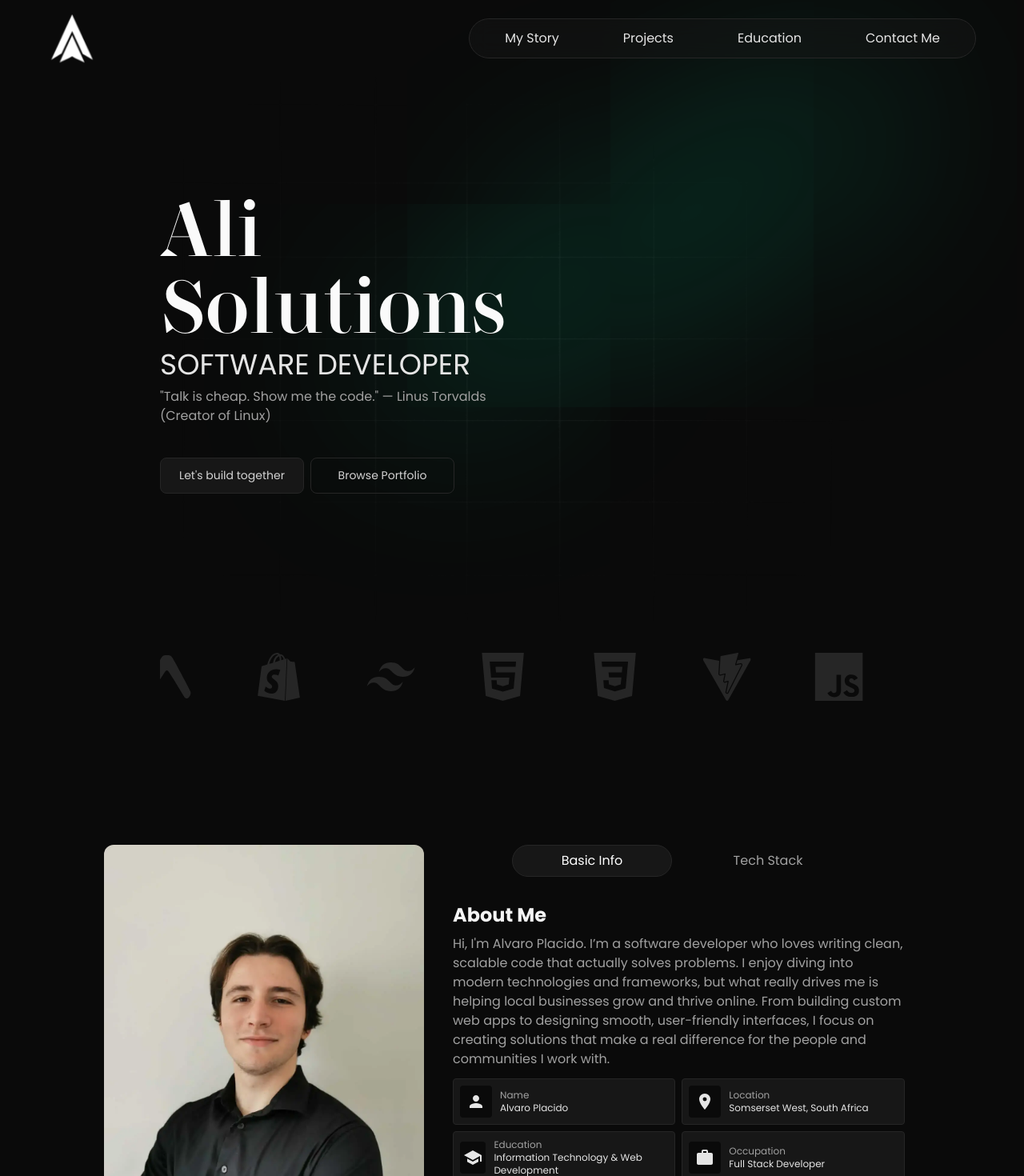
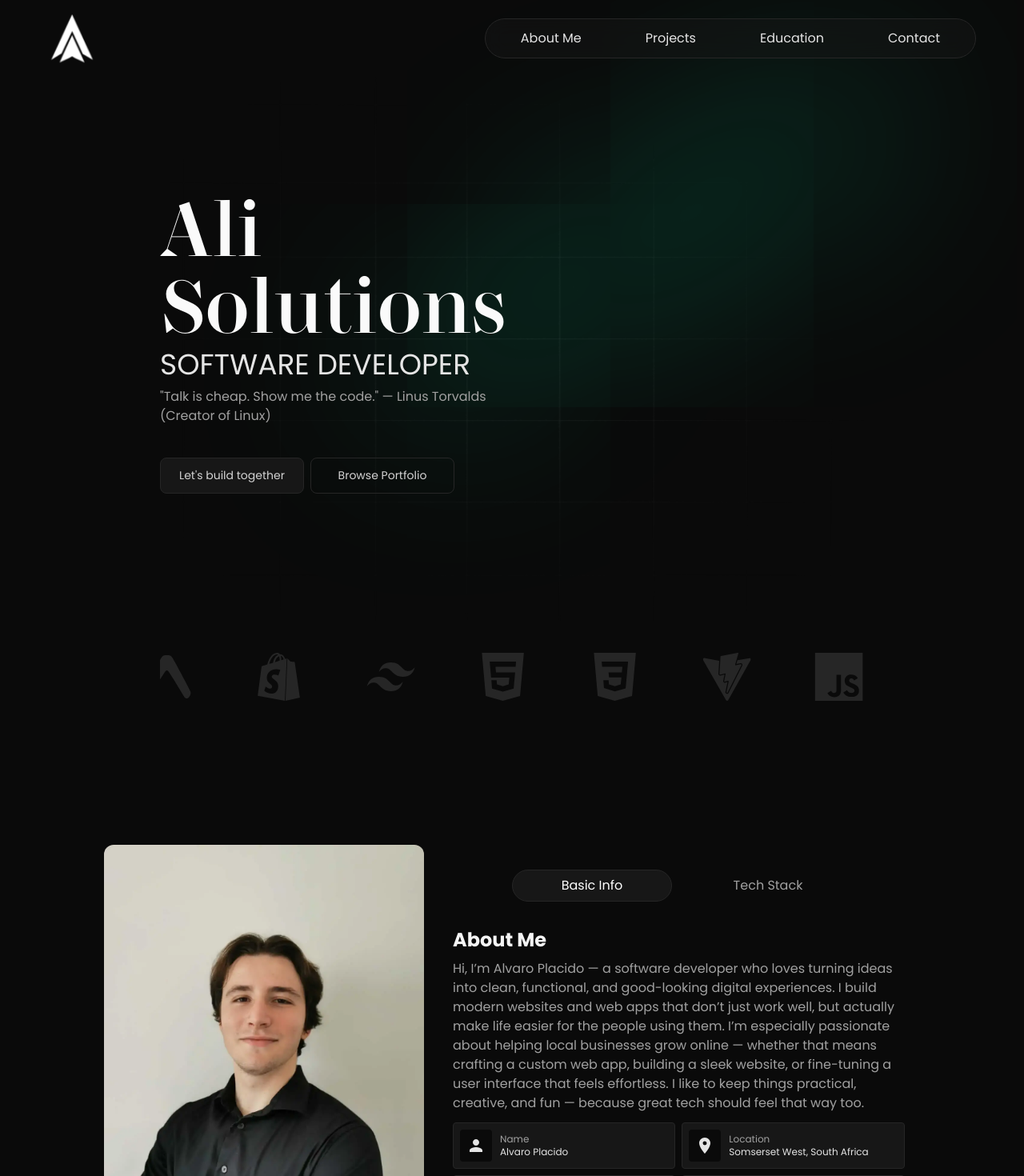
Before and after one commit to AlvaroP2003/alisolutions, a Next.js app: page / in a window 1280 px wide. Shown: the top 1470 px of the page at 80% size. Built offline with nearby package versions, Linux system fonts and the light colour scheme.

Commit message:
Fixed image sizing

```diff
--- a/app/components/Carousel/Carousel/carousel.tsx
+++ b/app/components/Carousel/Carousel/carousel.tsx
@@ -74,7 +74,7 @@ export default function Carousel() {
        {[...carouselLogos, ...carouselLogos].map(({ icon: Logo, color }, index) => (
         <div key={index}>
           <Logo
-            className="my-10 text-4xl lg:text-6xl text-neutral-800 hover:text-[var(--logo-color)] transition-all cursor-pointer"
+            className="my-10 text-5xl lg:text-6xl text-neutral-800 hover:text-[var(--logo-color)] transition-all cursor-pointer"
             style={{ '--logo-color': color } as React.CSSProperties}
           />
         </div>
--- a/app/components/Carousel/Header/header.tsx
+++ b/app/components/Carousel/Header/header.tsx
@@ -12,10 +12,10 @@ export default function Header({showOverlay,setShowOverlay}: HeaderProps) {
   const [showMenu, setShowMenu] = useState(false)
 
   const headerData = [
-    { title: 'My Story', link: 'about' },
+    { title: 'About Me', link: 'about' },
     { title: 'Projects', link: 'projects' },
     { title: 'Education', link: 'education' },
-    { title: 'Contact Me', link: 'contact' }
+    { title: 'Contact', link: 'contact' }
   ];
 
   const toggleMenu = () => {
@@ -33,7 +33,7 @@ export default function Header({showOverlay,setShowOverlay}: HeaderProps) {
                   alt="Logo"
                   fill
                   className="object-contain"
-                   sizes="(max-width: 1024px) 2.5rem, 7rem"
+                  sizes="(max-width: 1024px) 2.5rem, 7rem"
                 />
               </Link>
 
--- a/app/components/Carousel/Sections/About/about.tsx
+++ b/app/components/Carousel/Sections/About/about.tsx
@@ -18,9 +18,9 @@ export default function MyStory() {
     return (
        <section id="about" className="relative flex items-center justify-center lg:h-[100vh] mb-[10vh]">
 
-          <div className="relative flex gap-5 flex-col lg:flex-row">
+          <div className="relative flex gap-5 flex-col items-center lg:flex-row">
 
-            <div className="relative w-full lg:w-[400px] h-[600px]">
+            <div className="relative w-[95%] lg:w-[400px] h-[600px]">
               <Image
                 className="main-img rounded-xl object-cover"
                 src="/about-me.webp"
--- a/app/components/Carousel/Sections/About/basic_info.tsx
+++ b/app/components/Carousel/Sections/About/basic_info.tsx
@@ -35,11 +35,7 @@ export default function BasicInfo() {
       {/* About Me */}
       <h2 className="text-neutral-100 text-2xl font-bold mb-2">About Me</h2>
       <p className="text-neutral-400 mb-3">
-        Hi, I'm Alvaro Placido. I’m a software developer who loves writing clean, scalable code
-        that actually solves problems. I enjoy diving into modern technologies and frameworks,
-        but what really drives me is helping local businesses grow and thrive online. From
-        building custom web apps to designing smooth, user-friendly interfaces, I focus on
-        creating solutions that make a real difference for the people and communities I work with.
+       Hi, I’m Alvaro Placido — a software developer who loves turning ideas into clean, functional, and good-looking digital experiences. I build modern websites and web apps that don’t just work well, but actually make life easier for the people using them. I’m especially passionate about helping local businesses grow online — whether that means crafting a custom web app, building a sleek website, or fine-tuning a user interface that feels effortless. I like to keep things practical, creative, and fun — because great tech should feel that way too.
       </p>
 
       {/* About Me Details */}
--- a/app/components/Carousel/Sections/contact.tsx
+++ b/app/components/Carousel/Sections/contact.tsx
@@ -3,20 +3,20 @@ import { SiLinkedin, SiWhatsapp } from "react-icons/si";
 import Image from "next/image";
 
 const socialsData = [
-  {
-    icon: SiWhatsapp,
-    content: "WhatsApp",
-    href: "https://wa.me/yourphonenumber", // use your full phone number with country code
-  },
+    {
+      icon: SiWhatsapp,
+      content: "WhatsApp",
+      href: "https://wa.me/27658135441",
+    },
    {
     icon: MdEmail,
     content: "Email",
-    href: "mailto:youremail@example.com",
+    href: "mailto:alvaroplacido@alisolutions.co.za",
   },
   {
     icon: SiLinkedin,
     content: "LinkedIn",
-    href: "https://linkedin.com/in/yourusername",
+    href: "https://www.linkedin.com/in/alvaro-placido-226887206/",
   },
 ];
 
--- a/app/components/Carousel/Sections/hero.tsx
+++ b/app/components/Carousel/Sections/hero.tsx
@@ -11,7 +11,7 @@ export default function Hero() {
             <div className="h-0 w-[40rem] absolute top-[30%] right-[-5%] shadow-[0_0_900px_20px_#00C48C] -rotate-[30deg]"></div>
 
             <div className="z-10 text-center lg:text-start flex-1">
-              <h1 className="title text-4xl lg:text-8xl text-neutral-50 mb-1">Ali Solutions</h1>
+              <h1 className="title text-5xl lg:text-8xl text-neutral-50 mb-1">Ali Solutions</h1>
               <h2 className="subtitle text-xl lg:text-4xl mb-2 text-neutral-200">SOFTWARE DEVELOPER</h2> {/* Animate to swtich between different h2*/}
               {/* <h2 className="subtitle text-4xl mb-2 text-neutral-300">WEB DESIGNER</h2>
               <h2 className="subtitle text-4xl mb-2 text-neutral-300">CREATOR</h2>
--- a/app/components/Overlay/overlay.tsx
+++ b/app/components/Overlay/overlay.tsx
@@ -5,7 +5,7 @@ interface OverlayProps {
 export default function Overlay({ showOverlay }: OverlayProps) {
   return (
     <div
-      className={`absolute inset-0 z-40 bg-black/20 backdrop-blur-sm transition-opacity duration-200
+      className={`absolute inset-0 z-40 bg-black/20 backdrop-blur-lg transition-opacity duration-200
         ${showOverlay ? 'opacity-100 pointer-events-auto' : 'opacity-0 pointer-events-none'}`}
     />
   );
```
